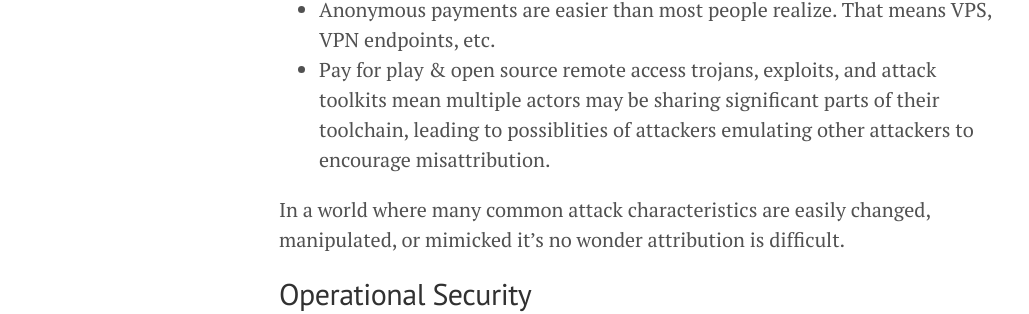
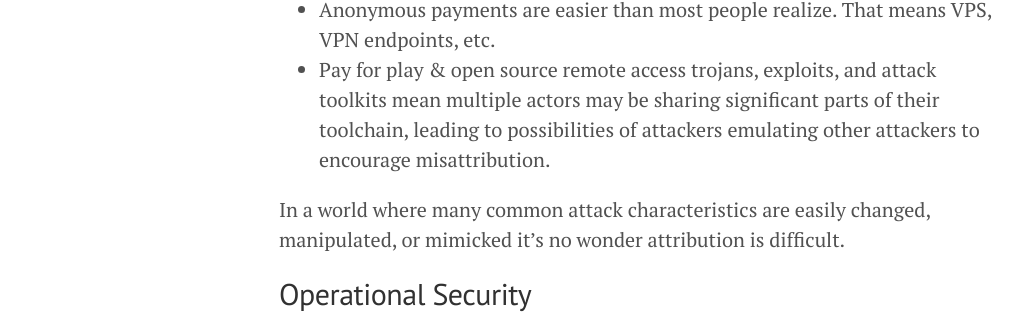
Before and after one commit to sroberts/sroberts.github.io, a Jekyll site: the page built from _posts/2015-01-04-the-perils-of-mis-attribution.md, in a window 1280 px wide and 900 px high, scrolled down 3833 px. Shown: the part 204-518 px from the top of the window, without its empty margins (1-1030 px from the left). Built offline with Jekyll 4.4.1, drawn with Linux system fonts in a browser that asks for light colours; nearby versions of some CDN libraries; some of the changed text lies outside the part shown.

Commit message:
yet another spell check

```diff
--- a/_posts/2015-01-04-the-perils-of-mis-attribution.md
+++ b/_posts/2015-01-04-the-perils-of-mis-attribution.md
@@ -54,7 +54,7 @@ At it's core one of the most attractive things about offensive network operation
 - Many network protocols have limited or zero security built in, making it [possible to intercept, spoof, or manipulate many types of communication with proper technology or network position](https://en.wikipedia.org/wiki/Tailored_Access_Operations#QUANTUM_attacks).
 - Most of the Internet doesn't require any real form of ID, it's simple to sign-up for Facebook, Twitter, or SSL certificates as anyone.
 - Anonymous payments are easier than most people realize. That means VPS, VPN endpoints, etc.
-- Pay for play & open source remote access trojans, exploits, and attack toolkits mean multiple actors may be sharing significant parts of their toolchain, leading to possiblities of attackers emulating other attackers to encourage misattribution.
+- Pay for play & open source remote access trojans, exploits, and attack toolkits mean multiple actors may be sharing significant parts of their toolchain, leading to possibilities of attackers emulating other attackers to encourage misattribution.
 
 In a world where many common attack characteristics are easily changed, manipulated, or mimicked it's no wonder attribution is difficult.
 
```
Also changed, not shown: other parts of _posts/2015-01-04-the-perils-of-mis-attribution.md (+1 -1 lines).
